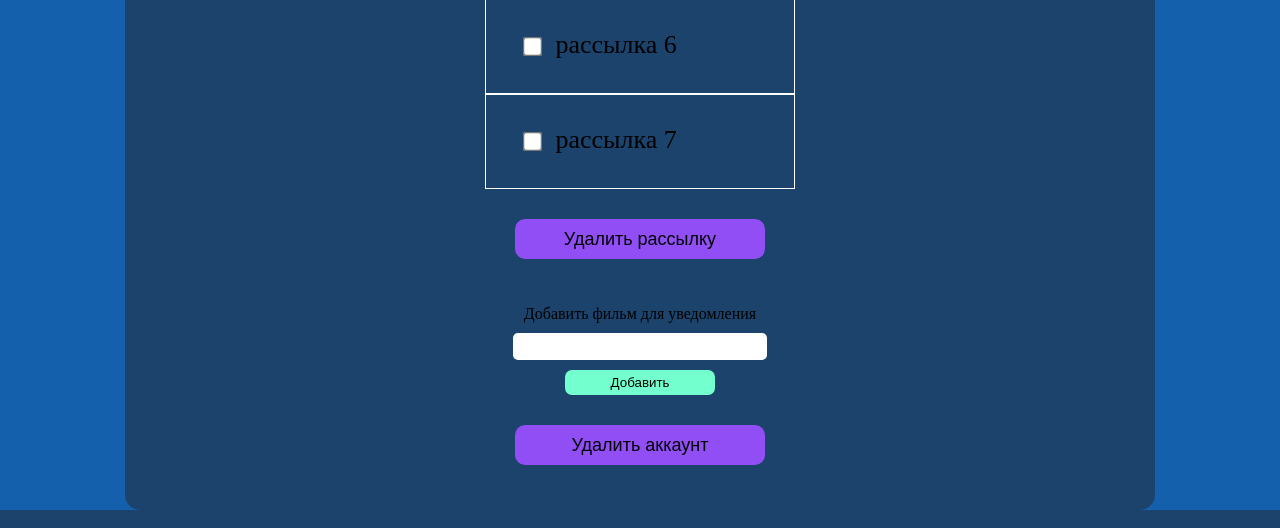
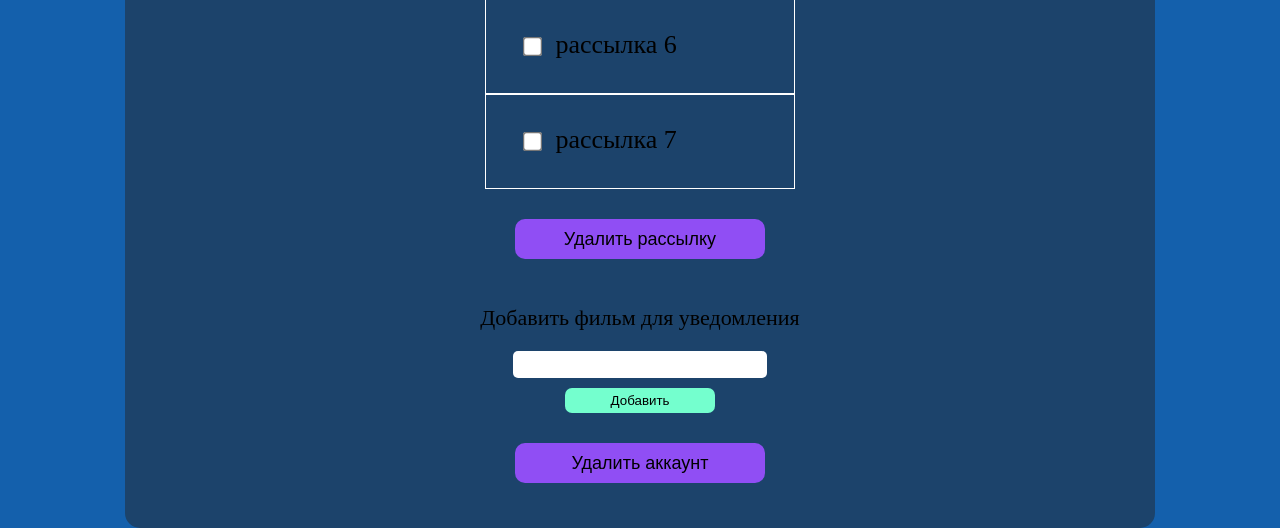
Before and after one commit to CrazyF1re/CinemaSchedule-2.0, a FastAPI app: template templates/lk.html in a window 1280 px wide. Shown: the part 740-1268 px from the top of the page. Run offline with FastAPI, Linux system fonts and the light colour scheme; the template is opened without the code that fills it, so the values that code supplies are empty; parts of the project's set-up code (start-up, migrations or seed data) failed here and were passed over.

Commit message:
update db

```diff
--- a/static/lk.css
+++ b/static/lk.css
@@ -78,6 +78,9 @@ ul>li{
     flex-direction: column;
     align-items: center;
 }
+.add_film:hover{
+    cursor: pointer;
+}
 .film{
     width: 250px;
     height: 25px;
@@ -85,6 +88,10 @@ ul>li{
     border: none;
     margin: 10px;
     border-radius: 5px;
+}
+.add_film_header{
+    font-size: 22px;
+    margin-bottom: 10px;
 }
 .add_film{
     width: 150px;
--- a/templates/lk.html
+++ b/templates/lk.html
@@ -29,7 +29,7 @@
         </ul>
     </form>
 
-    <div>Добавить фильм для уведомления</div>
+    <div class="add_film_header">Добавить фильм для уведомления</div>
     <form action="/film/add_film" class="add_film_to_list" method="POST">
         <input type="text" class="film">
         <button type="submit" class="add_film">Добавить</button>
```
Also changed, not shown: databases/flims.db, 1 other file.
